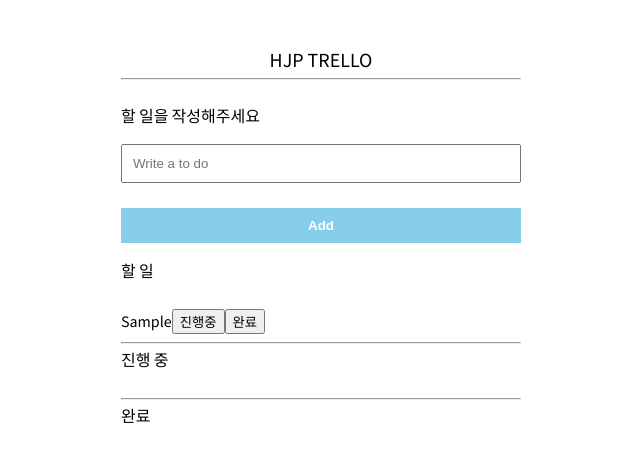
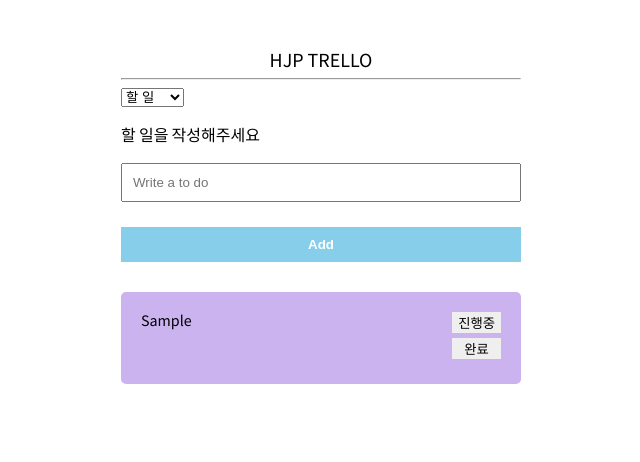
Before and after one commit to phj9020/To_do_with_recoil, a React (Create React App) app: page / in a window 1280 px wide. Both pictures are taken after typing "Sample" into the empty fields and a click on the button "Add". Shown: the top 462 px of the page, without its empty margins (319-959 px from the left). Built offline with nearby package versions, Linux system fonts and the light colour scheme.

Commit message:
[Recoil Selector] category return single array

```diff
--- a/src/atoms.ts
+++ b/src/atoms.ts
@@ -5,6 +5,11 @@
     text: string;
     category: "To_Do" | "Doing" | "Done";
 }
+
+export const categoryAtom = atom({
+    key: "category",
+    default: "To_Do"
+})
 
 export const toDoAtom = atom<IToDo[]>({
     key: "toDo",
@@ -16,11 +21,9 @@
 export const toDoSelector = selector({
     key: "toDoSelector",
     get: ({get}) => {
+        // selector 가 toDos와 category를 받아서 category에 따라 toDos를 분류한다.
         const toDos = get(toDoAtom);
-        return [
-            toDos.filter(category => category.category === "To_Do"),
-            toDos.filter(category => category.category === "Doing"),
-            toDos.filter(category => category.category === "Done"),
-        ]
+        const category = get(categoryAtom);
+        return toDos.filter((todo) => todo.category === category);
     },
 })
--- a/src/components/ToDo.tsx
+++ b/src/components/ToDo.tsx
@@ -18,11 +18,13 @@
         })
     }
     return (
-        <li>
-            <span>{text}</span>
-            {category !== "Doing" && <button name="Doing" onClick={onClick}>진행중</button>}
-            {category !== "To_Do" && <button name="To_Do" onClick={onClick}>할 일</button>}
-            {category !== "Done" && <button name="Done" onClick={onClick}>완료</button>}
+        <li style={{width:"100%", marginBottom:"20px", borderRadius:"5px", backgroundColor:"#cbb3ef", display: "flex", justifyContent: "space-between", padding:"20px"}}>
+            <h3 style={{marginBottom:"10px", width:"60%", wordBreak: "break-word"}}>{text}</h3>
+            <div style={{display:"flex", flexDirection: "column"}}>
+                {category !== "Doing" && <button style={{outline: "none", border:"none", marginBottom:"5px"}} name="Doing" onClick={onClick}>진행중</button>}
+                {category !== "To_Do" && <button style={{outline: "none", border:"none", marginBottom:"5px"}} name="To_Do" onClick={onClick}>할 일</button>}
+                {category !== "Done" && <button style={{outline: "none", border:"none", marginBottom:"5px"}} name="Done" onClick={onClick}>완료</button>}
+            </div>
         </li>
     )
 }
--- a/src/components/ToDoList.tsx
+++ b/src/components/ToDoList.tsx
@@ -1,35 +1,30 @@
-import { useRecoilValue } from "recoil";
-import { toDoAtom, toDoSelector } from "../atoms";
+import { useRecoilState, useRecoilValue } from "recoil";
+import { categoryAtom, toDoSelector } from "../atoms";
 import CreateToDo from "./CreateToDo";
 import ToDo from "./ToDo";
 
 
 
 function ToDoList() {
-  const [toDo, doing, done] = useRecoilValue(toDoSelector);
-
+  const toDos = useRecoilValue(toDoSelector);
+  const [category, setCategory] = useRecoilState(categoryAtom);
+  const onInput = (e: React.FormEvent<HTMLSelectElement>) => {
+    const {currentTarget : {value}} = e;
+    setCategory(value);
+  }
   return (
     <div style={{width: "400px", margin: "50px auto"}}>
         <h1 style={{textAlign: "center", fontSize: "20px", textTransform:"uppercase"}}>HJP Trello</h1>
         <hr />
+        <select value={category} onInput={onInput}>
+          <option value="To_Do">할 일</option>
+          <option value="Doing">진행 중</option>
+          <option value="Done">완료</option>
+        </select>
         <CreateToDo />
-        <div style={{marginTop:"20px"}}>
-          <h2>할 일</h2>
-          <ul style={{marginTop: "30px"}}>
-            {toDo.map((todo) => <ToDo key={todo.id} {...todo}  />)}
-          </ul>
-          <hr/>
-          <h2>진행 중</h2>
-          <ul style={{marginTop: "30px"}}>
-            {doing.map((doing) => <ToDo key={doing.id} {...doing}  />)}
-          </ul>
-          <hr/>
-          <h2>완료</h2>
-          <ul style={{marginTop: "30px"}}>
-            {done.map((done) => <ToDo key={done.id} {...done}  />)}
-          </ul>
-        </div>
-
+        <ul style={{marginTop: "30px"}}>
+          {toDos?.map((todo) => <ToDo key={todo.id} {...todo}  />)}
+        </ul>
     </div>
   )
 }
```
